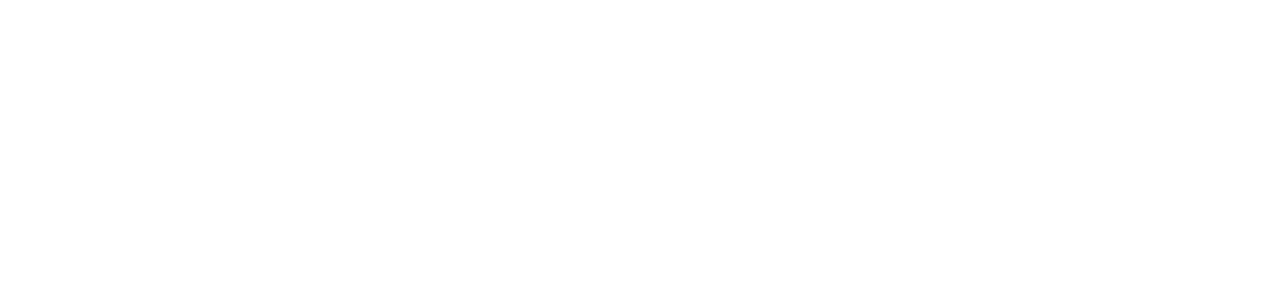
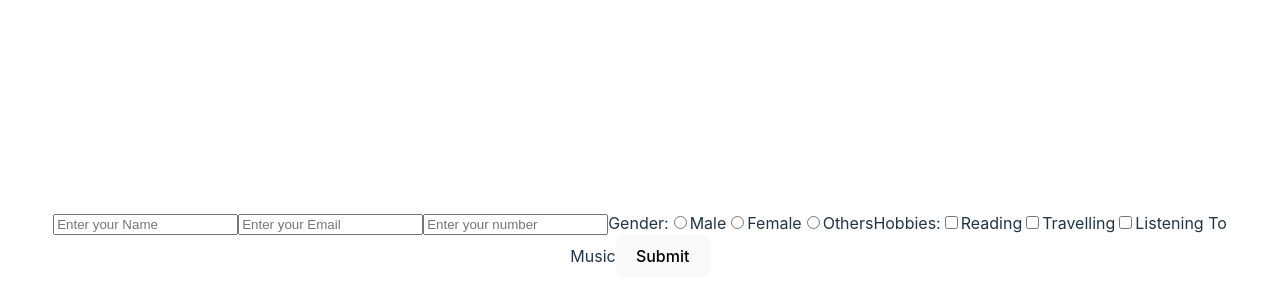
Before and after one commit to ashwin1321/GlobalyHub-Task, a React (Vite) app in the folder client/: page / in a window 1280 px wide. Shown: the part 156-456 px from the top of the page. Built offline with nearby package versions, Linux system fonts and the light colour scheme.

Commit message:
form element created

```diff
--- a/client/src/App.jsx
+++ b/client/src/App.jsx
@@ -1,8 +1,13 @@
 import { useState } from "react";
 import "./App.css";
+import Form from "./components/form";
 
 function App() {
-  return <div className="App"></div>;
+  return (
+    <div className="App">
+      <Form />
+    </div>
+  );
 }
 
 export default App;
--- a/client/src/components/form.jsx
+++ b/client/src/components/form.jsx
@@ -3,11 +3,128 @@
 const form = () => {
   const [name, setName] = useState("");
   const [email, setEmail] = useState("");
-  const [phone, setPhone] = useState();
+  const [phone, setPhone] = useState("");
   const [gender, setGender] = useState("");
   const [hobbies, setHobbies] = useState([]);
 
-  return <div>form</div>;
+  const phonee = parseInt(phone);
+
+  const data = {
+    name,
+    email,
+    phonee,
+    gender,
+    hobbies,
+  };
+
+  const handleSubmit = (e) => {
+    e.preventDefault();
+    console.log(data);
+  };
+
+  return (
+    <div>
+      <form onSubmit={handleSubmit}>
+        <input
+          type="text"
+          placeholder="Enter your Name"
+          value={name}
+          onChange={(e) => setName(e.target.value)}
+          required
+        />
+        <input
+          type="email"
+          placeholder="Enter your Email"
+          value={email}
+          onChange={(e) => setEmail(e.target.value)}
+          required
+        />
+        <input
+          type="number"
+          placeholder="Enter your number"
+          value={phone}
+          onChange={(e) => setPhone(e.target.value)}
+          required
+        />
+
+        <label>
+          Gender:
+          <input
+            type="radio"
+            name="gender"
+            value="male"
+            checked={gender === "male"}
+            onChange={(e) => setGender(e.target.value)}
+          />
+          Male
+          <input
+            type="radio"
+            name="gender"
+            value="female"
+            checked={gender === "female"}
+            onChange={(e) => setGender(e.target.value)}
+          />
+          Female
+          <input
+            type="radio"
+            name="gender"
+            value="others"
+            checked={gender === "others"}
+            onChange={(e) => setGender(e.target.value)}
+          />
+          Others
+        </label>
+
+        <label>
+          Hobbies:
+          <input
+            type="checkbox"
+            name="hobbies"
+            value="reading"
+            checked={hobbies.includes("reading")} // it checks if the value is already present in the array or not
+            onChange={(e) => {
+              if (e.target.checked) {
+                setHobbies([...hobbies, "reading"]);
+              } else {
+                setHobbies(hobbies.filter((hobby) => hobby !== "reading")); // it filters out the value from the array
+              }
+            }}
+          />
+          Reading
+          <input
+            type="checkbox"
+            name="hobbies"
+            value="travelling"
+            checked={hobbies.includes("writing")}
+            onChange={(e) => {
+              if (e.target.checked) {
+                setHobbies([...hobbies, "writing"]);
+              } else {
+                setHobbies(hobbies.filter((hobby) => hobby !== "writing"));
+              }
+            }}
+          />
+          Travelling
+          <input
+            type="checkbox"
+            name="hobbies"
+            value="painting"
+            checked={hobbies.includes("painting")}
+            onChange={(e) => {
+              if (e.target.checked) {
+                setHobbies([...hobbies, "painting"]);
+              } else {
+                setHobbies(hobbies.filter((hobby) => hobby !== "painting"));
+              }
+            }}
+          />
+          Listening To Music
+        </label>
+
+        <button type="submit">Submit</button>
+      </form>
+    </div>
+  );
 };
 
 export default form;
```
